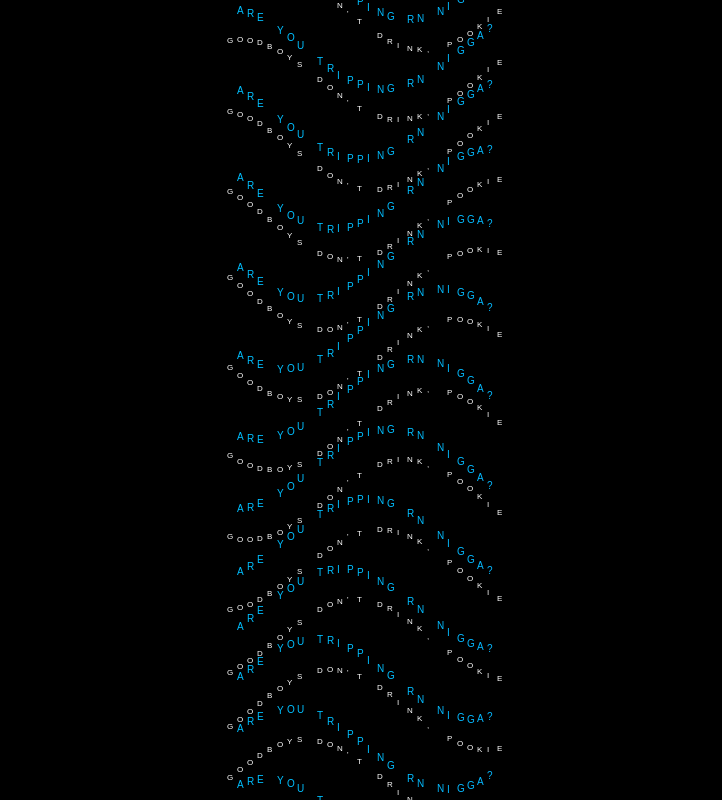
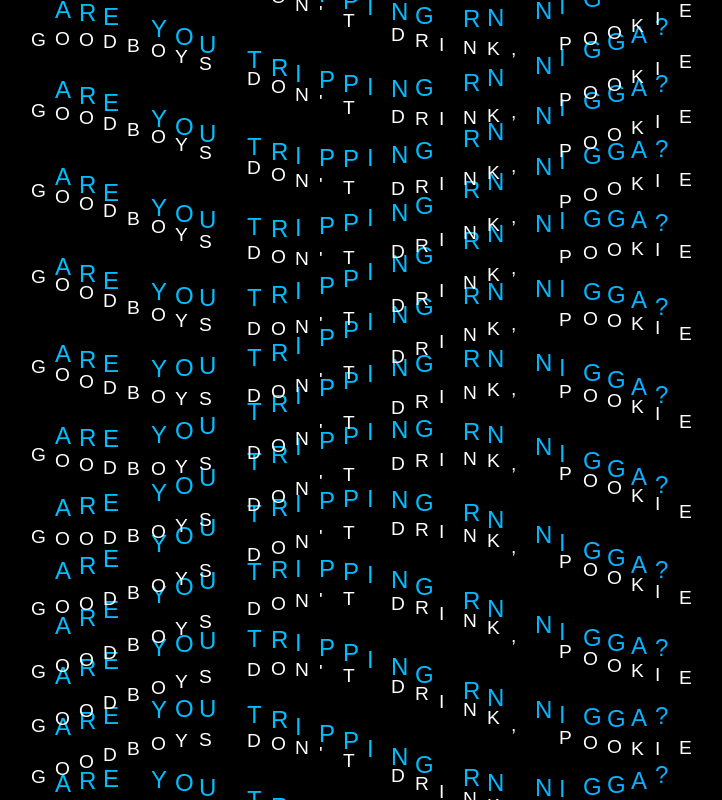
Before and after one commit to JasvinderKaur77/trippyShiiiiiiiii, a plain HTML site: page index.html in a window 1280 px wide. Shown: the whole page, without its empty margins (273-995 px from the left). Drawn offline with Linux system fonts and the light colour scheme.

Commit message:
Update index.html

```diff
--- a/index.html
+++ b/index.html
@@ -26,7 +26,7 @@
 
          const text = "ARE YOU TRIPPING RN NIGGA?";
          const additionalText = "GOODBOYS DON'T DRINK, POOKIE";
-         const fontSize = 10;
+         const fontSize = 24;
          const waveHeight = 40;
          const waveFrequency = 0.2;
          const waveSpeed = 0.02;
```
